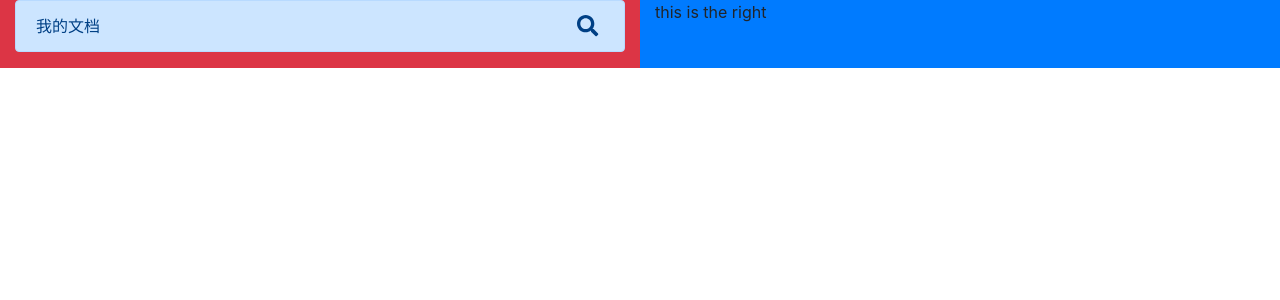
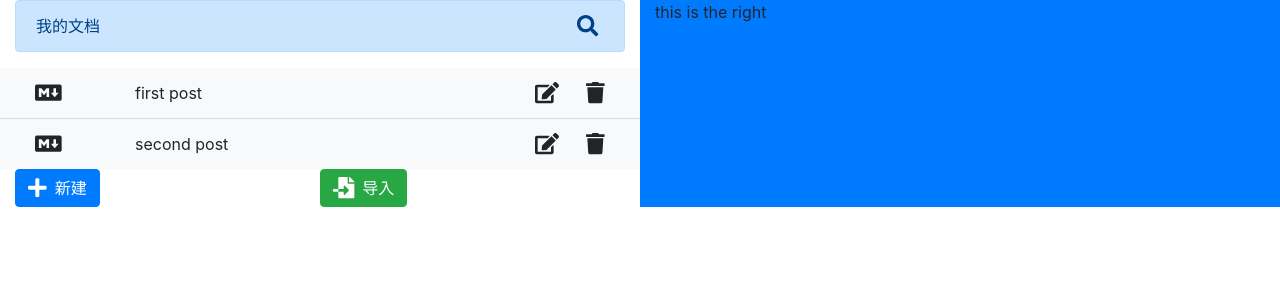
Before and after one commit to jimixy/electron-cloud, a React (Create React App) app: page / in a window 1280 px wide. Shown: the top 300 px of the page. Built offline with nearby package versions, Linux system fonts and the light colour scheme.

Commit message:
增加左侧面版样式

```diff
--- a/package.json
+++ b/package.json
@@ -5,6 +5,7 @@
   "private": true,
   "dependencies": {
     "@fortawesome/fontawesome-svg-core": "^1.2.26",
+    "@fortawesome/free-brands-svg-icons": "^5.12.0",
     "@fortawesome/free-solid-svg-icons": "^5.12.0",
     "@fortawesome/react-fontawesome": "^0.1.8",
     "@testing-library/jest-dom": "^4.2.4",
--- a/src/App.css
+++ b/src/App.css
@@ -2,8 +2,11 @@
   background: none;
   border:none;
   color: inherit;
-  outline: none;
+  outline: none!important;
 }
 .icon-button:active{
   outline: none;
 }
+.c-link{
+  cursor: pointer;
+}
--- a/src/App.js
+++ b/src/App.js
@@ -1,20 +1,49 @@
 import './App.css';
 import 'bootstrap/dist/css/bootstrap.min.css';
 
+import { faFileImport, faPlus } from '@fortawesome/free-solid-svg-icons';
+
+import BottomBtn from './components/BottomBtn';
+import FileList from './components/FileList';
 import FileSearch from './components/FileSearch';
 import React from 'react';
+import defaultFiles from './utils/defaultFiles';
 
 function App() {
   return (
     <div className="App container-fluid">
       <div className="row">
-        <div className="col-6 bg-danger left-panel">
+        <div className="col-6 left-panel">
           <FileSearch
             title="我的文档"
             onFileSearch={value => {
               console.log(value);
             }}
           />
+          <FileList
+            onFileClick={id => {
+              console.log(id);
+            }}
+            onFileDelete={id => {
+              console.log(id);
+            }}
+            onSaveEdit={(id, newValue) => {
+              console.log(id, newValue);
+            }}
+            files={defaultFiles}
+          />
+          <div className="row no-gutters">
+            <div className="col-6">
+              <BottomBtn text="新建" colorClass="btn-primary" icon={faPlus} />
+            </div>
+            <div className="col-6">
+              <BottomBtn
+                text="导入"
+                colorClass="btn-success"
+                icon={faFileImport}
+              />
+            </div>
+          </div>
         </div>
         <div className="col-6 bg-primary right-panel">this is the right</div>
       </div>
--- /dev/null
+++ b/src/components/BottomBtn.js
@@ -0,0 +1,27 @@
+import { FontAwesomeIcon } from '@fortawesome/react-fontawesome';
+import PropTypes from 'prop-types';
+import React from 'react';
+
+const BottomBtn = ({ text, colorClass, icon, onBtnClick }) => (
+  <button
+    onClick={onBtnClick}
+    type="button"
+    className={`btn btn-clock no-border ${colorClass}`}
+  >
+    <FontAwesomeIcon className="mr-2" size="lg" icon={icon} />
+    {text}
+  </button>
+);
+
+BottomBtn.propTypes = {
+  text: PropTypes.string,
+  colorClass: PropTypes.string,
+  icon: PropTypes.element.isRequired,
+  onBtnClick: PropTypes.func
+};
+
+BottomBtn.defaultProps = {
+  title: '新建'
+};
+
+export default BottomBtn;
--- /dev/null
+++ b/src/components/FileList.js
@@ -0,0 +1,96 @@
+import React, { useEffect, useRef, useState } from 'react';
+import { faEdit, faTimes, faTrash } from '@fortawesome/free-solid-svg-icons';
+
+import { FontAwesomeIcon } from '@fortawesome/react-fontawesome';
+import PropTypes from 'prop-types';
+import { faMarkdown } from '@fortawesome/free-brands-svg-icons';
+
+const FileList = ({ files, onFileClick, onSaveEdit, onFileDelete }) => {
+  const [editStatus, setEditStatus] = useState(false);
+  const [value, setValue] = useState('');
+  const closeSearch = e => {
+    e.preventDefault();
+    setEditStatus(false);
+    setValue('');
+  };
+  useEffect(() => {
+    const handleInputEvent = event => {
+      const { keyCode } = event;
+      if (keyCode === 13 && editStatus) {
+        const editItem = files.find(file => file.id === editStatus);
+        onSaveEdit(editItem.id, value);
+      } else if (keyCode === 27 && editStatus) {
+        closeSearch(event);
+      }
+    };
+    document.addEventListener('keyup', handleInputEvent);
+    return () => {
+      document.removeEventListener('keyup', handleInputEvent);
+    };
+  }, [editStatus, files, onSaveEdit, value]);
+  return (
+    <ul className="list-group list-group-flush file-list">
+      {files.map(file => (
+        <li
+          className="list-group-item bg-light row d-flex align-items-center"
+          key={file.id}
+        >
+          {file.id !== editStatus ? (
+            <>
+              <span className="col-2">
+                <FontAwesomeIcon size="lg" icon={faMarkdown} title="搜索" />
+              </span>
+              <span
+                className="col-8 c-link"
+                onClick={() => onFileClick(file.id)}
+              >
+                {file.title}
+              </span>
+              <button
+                onClick={() => {
+                  setEditStatus(file.id);
+                  setValue(file.title);
+                }}
+                type="button"
+                className="icon-button col-1"
+              >
+                <FontAwesomeIcon size="lg" icon={faEdit} title="编辑" />
+              </button>
+              <button
+                onClick={() => onFileDelete(file.id)}
+                type="button"
+                className="icon-button col-1"
+              >
+                <FontAwesomeIcon size="lg" icon={faTrash} title="删除" />
+              </button>
+            </>
+          ) : (
+            <>
+              <input
+                onChange={e => setValue(e.target.value)}
+                className="form-control col-10"
+                value={value}
+              />
+              <button
+                onClick={closeSearch}
+                type="button"
+                className="icon-button col-2"
+              >
+                <FontAwesomeIcon size="lg" icon={faTimes} title="关闭" />
+              </button>
+            </>
+          )}
+        </li>
+      ))}
+    </ul>
+  );
+};
+
+FileList.propTypes = {
+  files: PropTypes.array,
+  onFileClick: PropTypes.func,
+  onSaveEdit: PropTypes.func,
+  onFileDelete: PropTypes.func
+};
+
+export default FileList;
--- a/src/components/FileSearch.js
+++ b/src/components/FileSearch.js
@@ -2,30 +2,27 @@ import React, { useEffect, useRef, useState } from 'react';
 import { faSearch, faTimes } from '@fortawesome/free-solid-svg-icons';
 
 import { FontAwesomeIcon } from '@fortawesome/react-fontawesome';
+import PropTypes from 'prop-types';
+import useKeyPress from '../hooks/useKeyPress';
 
 const FileSearch = ({ title, onFileSearch }) => {
   const [inputActive, setInputActive] = useState(false);
   const [value, setValue] = useState('');
+  const enterPressed = useKeyPress(13);
+  const escPressed = useKeyPress(27);
   const node = useRef(null);
-  const closeSearch = e => {
-    e.preventDefault();
+  const closeSearch = () => {
     setInputActive(false);
     setValue('');
   };
   useEffect(() => {
-    const handleInputEvent = event => {
-      const { keyCode } = event;
-      if (keyCode === 13 && inputActive) {
-        onFileSearch(value);
-      } else if (keyCode === 27 && inputActive) {
-        closeSearch(event);
-      }
-    };
-    document.addEventListener('keyup', handleInputEvent);
-    return () => {
-      document.removeEventListener('keyup', handleInputEvent);
-    };
-  }, [inputActive, onFileSearch, value]);
+    if (enterPressed && inputActive) {
+      onFileSearch(value);
+    }
+    if (escPressed && inputActive) {
+      closeSearch();
+    }
+  }, [inputActive, enterPressed, escPressed, onFileSearch, value]);
   useEffect(() => {
     if (inputActive) node.current.focus();
   }, [inputActive]);
@@ -60,4 +57,13 @@ const FileSearch = ({ title, onFileSearch }) => {
   );
 };
 
+FileSearch.propTypes = {
+  title: PropTypes.string,
+  onFileSearch: PropTypes.func.isRequired
+};
+
+FileSearch.defaultProps = {
+  title: '我的云文档'
+};
+
 export default FileSearch;
--- /dev/null
+++ b/src/hooks/useKeyPress.js
@@ -0,0 +1,29 @@
+import { useEffect, useState } from 'react';
+
+const useKeyPress = targetKeyCode => {
+  const [keyPressed, setKeyPressed] = useState(false);
+  const keyDownHandler = ({ keyCode }) => {
+    if (keyCode === targetKeyCode) {
+      setKeyPressed(true);
+    }
+  };
+  const keyUpHandler = ({ keyCode }) => {
+    if (keyCode === targetKeyCode) {
+      setKeyPressed(false);
+    }
+  };
+
+  useEffect(() => {
+    document.addEventListener('keydown', keyDownHandler);
+    document.addEventListener('keyup', keyUpHandler);
+    return () => {
+      document.removeEventListener('keydown', keyDownHandler);
+      document.removeEventListener('keyup', keyUpHandler);
+    };
+    // eslint-disable-next-line react-hooks/exhaustive-deps
+  }, []);
+
+  return keyPressed;
+};
+
+export default useKeyPress;
--- /dev/null
+++ b/src/utils/defaultFiles.js
@@ -0,0 +1,16 @@
+const defaultFiles = [
+  {
+    id: '1',
+    title: 'first post',
+    body: 'should be aware of this',
+    createdAt: 1565633
+  },
+  {
+    id: '2',
+    title: 'second post',
+    body: '# this is the body',
+    createdAt: 2342343
+  }
+];
+
+export default defaultFiles;
```
Also changed, not shown: src/hooks/useHooks.js (deleted).
